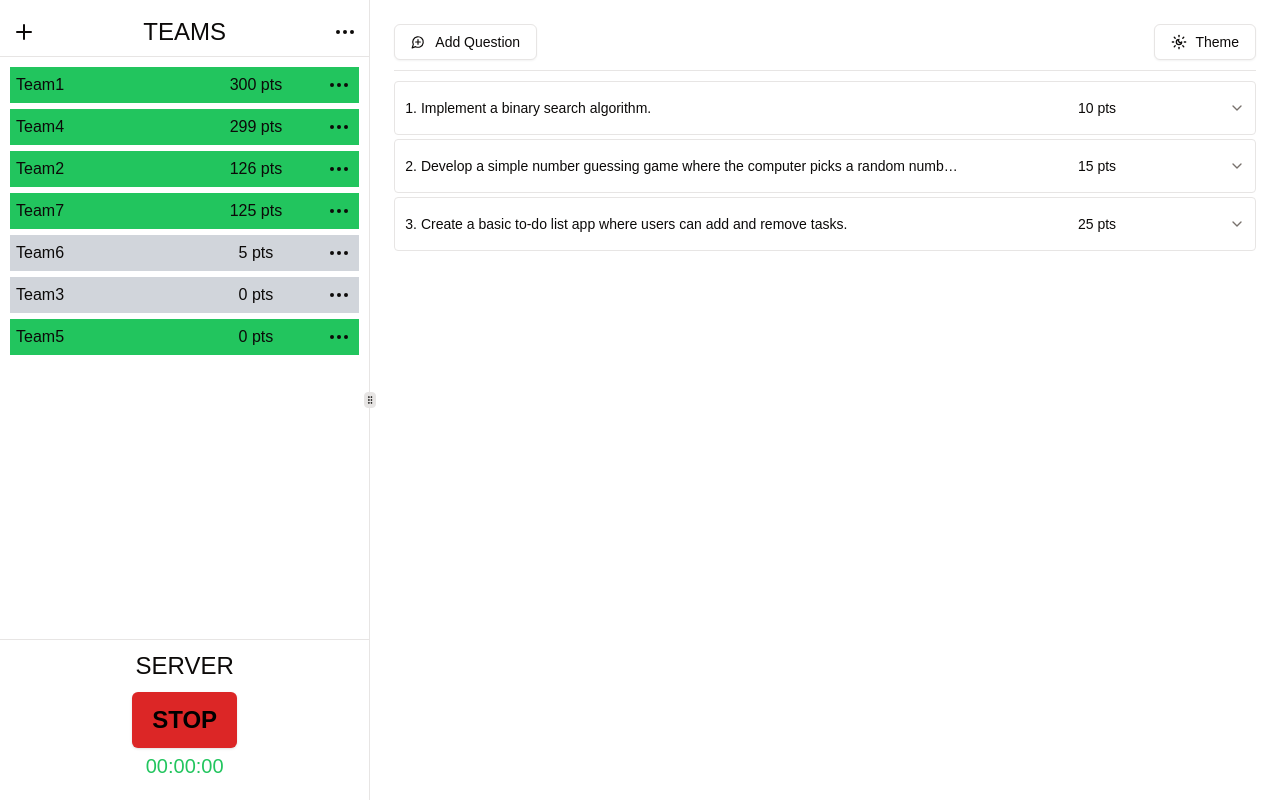
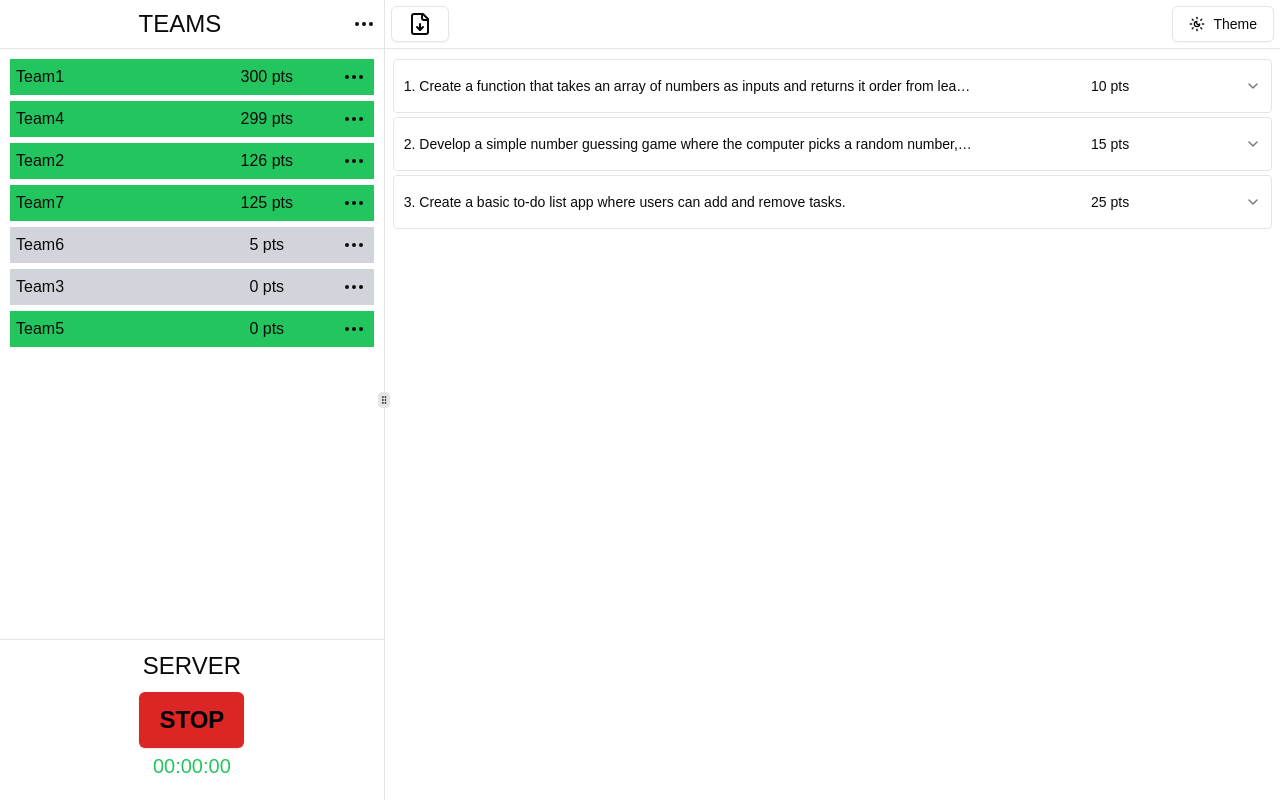
Before and after one commit to thecapst1/basalt, a Next.js app in the folder client/: page /host in a window 1280 px wide. Built offline with nearby package versions, Linux system fonts and the light colour scheme.

Commit message:
Removed CRUD operations, fixed formatting, and added temporary menu

```diff
--- /dev/null
+++ b/client/app/host/HeaderMenu.tsx
@@ -0,0 +1,19 @@
+'use client';
+import { Menubar, MenubarMenu, MenubarTrigger } from '@/components/ui/menubar';
+import { FileDown } from 'lucide-react';
+
+const HeaderMenu = () => {
+    const menuItems = [{ icon: <FileDown />, function: false }];
+
+    return (
+        <Menubar>
+            <MenubarMenu>
+                {menuItems.map((item, index) => (
+                    <MenubarTrigger key={index}>{item.icon}</MenubarTrigger>
+                ))}
+            </MenubarMenu>
+        </Menubar>
+    );
+};
+
+export default HeaderMenu;
--- a/client/app/host/NewQuestionDialog.tsx
+++ /dev/null
@@ -1,131 +0,0 @@
-'use client';
-import React, { useState, useEffect } from 'react';
-import { useForm, SubmitHandler } from 'react-hook-form';
-import { zodResolver } from '@hookform/resolvers/zod';
-import { z } from 'zod';
-import { Input } from '@/components/ui/input';
-import { Label } from '@/components/ui/label';
-import { Button } from '@/components/ui/button';
-import {
-    Dialog,
-    DialogContent,
-    DialogDescription,
-    DialogFooter,
-    DialogHeader,
-    DialogTitle,
-    DialogTrigger,
-} from '@/components/ui/dialog';
-import {
-    Select,
-    SelectContent,
-    SelectGroup,
-    SelectItem,
-    SelectTrigger,
-    SelectValue,
-} from '@/components/ui/select';
-import { MessageCirclePlus } from 'lucide-react';
-
-const QuestionFormSchema = z.object({
-    question: z.string().trim().min(1, 'Question cannot be empty!'),
-    points: z.string().trim().min(1, 'Please enter desired points!'),
-    language: z.string().trim().min(1, 'Please select a langauge'),
-});
-type QuestionFormValues = z.infer<typeof QuestionFormSchema>;
-interface AddQuestionDialogProps {
-    onAddQuestion: (data: QuestionFormValues) => boolean;
-}
-
-const AddQuestionDialog: React.FC<AddQuestionDialogProps> = ({ onAddQuestion }) => {
-    const [isOpen, setIsOpen] = useState(false);
-    const [errorMessage, setErrorMessage] = useState('');
-    const form = useForm<QuestionFormValues>({
-        resolver: zodResolver(QuestionFormSchema),
-        defaultValues: {
-            question: '',
-            points: '',
-            language: '',
-        },
-    });
-
-    useEffect(() => {
-        if (!isOpen) {
-            form.reset();
-        }
-    }, [isOpen, form]);
-
-    const handleAddQuestion: SubmitHandler<QuestionFormValues> = (data) => {
-        const isUnique = onAddQuestion(data);
-        if (!isUnique) {
-            setErrorMessage('Question must be unique!');
-        } else {
-            form.reset();
-            setErrorMessage('');
-            setIsOpen(false);
-        }
-    };
-
-    return (
-        <Dialog open={isOpen} onOpenChange={setIsOpen}>
-            <DialogTrigger className="flex items-center" asChild>
-                <Button variant={'outline'} className="mr-1.5">
-                    <MessageCirclePlus className="pr-0.5" />
-                    Add Question
-                </Button>
-            </DialogTrigger>
-            <DialogContent>
-                <DialogHeader>
-                    <DialogTitle>New Question</DialogTitle>
-                    <DialogDescription>
-                        Please enter all the required information for your question below.
-                    </DialogDescription>
-                    {errorMessage && <p className="text-red-500">{errorMessage}</p>}
-                </DialogHeader>
-                <div>
-                    <Label htmlFor="question">Question</Label>
-                    <Input
-                        type="text"
-                        id="question"
-                        placeholder="Enter your question"
-                        {...form.register('question')}
-                    />
-                    {form.formState.errors.question && (
-                        <p className="text-red-500">{form.formState.errors.question.message}</p>
-                    )}
-                    <Label htmlFor="points">Points</Label>
-                    <Input
-                        type="number"
-                        id="points"
-                        placeholder="Enter points"
-                        {...form.register('points')}
-                    />
-                    {form.formState.errors.points && (
-                        <p className="text-red-500">{form.formState.errors.points.message}</p>
-                    )}
-                    <Select onValueChange={(value) => form.setValue('language', value)}>
-                        <SelectTrigger className="mr-1.5 mt-2 w-44">
-                            <SelectValue placeholder="Select a langauge ..." />
-                            <SelectContent>
-                                <SelectGroup>
-                                    <SelectItem value="rs">Rust</SelectItem>
-                                    <SelectItem value="py">Python</SelectItem>
-                                    <SelectItem value="java">Java</SelectItem>
-                                    <SelectItem value="js">JavaScript</SelectItem>
-                                </SelectGroup>
-                            </SelectContent>
-                        </SelectTrigger>
-                    </Select>
-                    {form.formState.errors.language && (
-                        <p className="text-red-500">{form.formState.errors.language.message}</p>
-                    )}
-                </div>
-                <DialogFooter>
-                    <Button type="submit" onClick={form.handleSubmit(handleAddQuestion)}>
-                        Add Question
-                    </Button>
-                </DialogFooter>
-            </DialogContent>
-        </Dialog>
-    );
-};
-
-export default AddQuestionDialog;
--- a/client/app/host/NewTeamDialog.tsx
+++ /dev/null
@@ -1,99 +0,0 @@
-'use client';
-import React, { useState } from 'react';
-import { useForm, SubmitHandler } from 'react-hook-form';
-import { zodResolver } from '@hookform/resolvers/zod';
-import { z } from 'zod';
-import { Input } from '@/components/ui/input';
-import { Label } from '@/components/ui/label';
-import { Plus } from 'lucide-react';
-import { Button } from '@/components/ui/button';
-import {
-    Dialog,
-    DialogContent,
-    DialogDescription,
-    DialogFooter,
-    DialogHeader,
-    DialogTitle,
-    DialogTrigger,
-} from '@/components/ui/dialog';
-
-const TeamFormSchema = z.object({
-    name: z
-        .string()
-        .trim()
-        .min(1, 'Team name cannot be empty!')
-        .max(15, 'Team name cannot be more than 15 characters!'),
-    password: z.string().trim().min(1, 'Password cannot be empty!'),
-});
-type TeamFormValues = z.infer<typeof TeamFormSchema>;
-interface AddTeamDialogProps {
-    onAddTeam: (data: TeamFormValues) => boolean;
-}
-
-const AddTeamDialog: React.FC<AddTeamDialogProps> = ({ onAddTeam }) => {
-    const [isOpen, setIsOpen] = useState(false);
-    const [errorMessage, setErrorMessage] = useState<string>('');
-
-    const form = useForm<TeamFormValues>({
-        resolver: zodResolver(TeamFormSchema),
-        defaultValues: {
-            name: '',
-            password: '',
-        },
-    });
-
-    const handleAddTeam: SubmitHandler<TeamFormValues> = (data) => {
-        const isUnique = onAddTeam(data);
-        if (!isUnique) {
-            setErrorMessage('Team name must be unique!');
-        } else {
-            form.reset();
-            setErrorMessage('');
-            setIsOpen(false);
-        }
-    };
-
-    return (
-        <Dialog open={isOpen} onOpenChange={setIsOpen}>
-            <DialogTrigger onClick={() => setIsOpen(true)}>
-                <Plus />
-            </DialogTrigger>
-            <DialogContent>
-                <DialogHeader>
-                    <DialogTitle>New Team</DialogTitle>
-                    <DialogDescription>
-                        Enter a name and password for the new team. Remember these as the team will
-                        need them to connect!
-                    </DialogDescription>
-                </DialogHeader>
-                <form onSubmit={form.handleSubmit(handleAddTeam)} className="flex flex-col gap-4">
-                    <div>
-                        <Label htmlFor="name">Name</Label>
-                        <Input id="name" placeholder="Team Name" {...form.register('name')} />
-                        {form.formState.errors.name && (
-                            <p className="text-red-500">{form.formState.errors.name.message}</p>
-                        )}
-                    </div>
-                    <div>
-                        <Label htmlFor="password">Password</Label>
-                        <Input
-                            id="password"
-                            type="password"
-                            placeholder="Team Password"
-                            {...form.register('password')}
-                        />
-                        {form.formState.errors.password && (
-                            <p className="text-red-500">{form.formState.errors.password.message}</p>
-                        )}
-                    </div>
-                    {errorMessage && <div className="mt-2 text-red-500">{errorMessage}</div>}
-                    <DialogFooter>
-                        <Button type="submit">Add Team</Button>
-                    </DialogFooter>
-                </form>
-            </DialogContent>
-        </Dialog>
-    );
-};
-
-export default AddTeamDialog;
--- a/client/app/host/QuestionAccordion.tsx
+++ b/client/app/host/QuestionAccordion.tsx
@@ -30,7 +30,7 @@ interface QuestionAccordionProps {
 
 const QuestionAccordion: React.FC<QuestionAccordionProps> = ({ questions, onRemoveQuestion }) => {
     return (
-        <Accordion type="single" collapsible className="w-full">
+        <Accordion type="single" collapsible className="w-full pl-2 pr-2">
             {questions.map((q, index) => (
                 <AccordionItem
                     key={index}
--- a/client/app/host/page.tsx
+++ b/client/app/host/page.tsx
@@ -1,8 +1,6 @@
 'use client';
 import React, { useState, useEffect } from 'react';
 import { useTheme } from 'next-themes';
-import AddTeamDialog from '@/app/host/NewTeamDialog';
-import AddQuestionDialog from './NewQuestionDialog';
 import QuestionAccordion from './QuestionAccordion';
 import { Separator } from '@/components/ui/separator';
 import { Button } from '@/components/ui/button';
@@ -18,12 +16,18 @@ import {
     DropdownMenuSubTrigger,
     DropdownMenuTrigger,
 } from '@/components/ui/dropdown-menu';
-import { Ellipsis, Moon, Sun, SunMoon } from 'lucide-react';
+import { Ellipsis, Moon, Sun, SunMoon, Copy } from 'lucide-react';
+import HeaderMenu from './HeaderMenu';
 
 export default function Host() {
     const { setTheme } = useTheme();
     const [questions, setQuestions] = useState([
-        { question: 'Implement a binary search algorithm.', language: 'py', points: '10' },
+        {
+            question:
+                'Create a function that takes an array of numbers as inputs and returns it order from least to greatest.',
+            language: 'py',
+            points: '10',
+        },
         {
             question:
                 'Develop a simple number guessing game where the computer picks a random number, and the user tries to guess it.',
@@ -38,55 +42,18 @@ export default function Host() {
     ]);
     const [serverStatus, setServerStatus] = useState<'loading' | 'stop' | 'start'>('loading');
     const [teamList, setTeamList] = useState([
-        { name: 'Team1', password: 'password', points: 300, status: true },
-        { name: 'Team2', password: 'password', points: 126, status: true },
-        { name: 'Team3', password: 'password', points: 0, status: false },
-        { name: 'Team4', password: 'password', points: 299, status: true },
-        { name: 'Team5', password: 'password', points: 0, status: true },
-        { name: 'Team6', password: 'password', points: 5, status: false },
-        { name: 'Team7', password: 'password', points: 125, status: true },
+        { name: 'Team1', password: 'password1', points: 300, status: true },
+        { name: 'Team2', password: 'password2', points: 126, status: true },
+        { name: 'Team3', password: 'password3', points: 0, status: false },
+        { name: 'Team4', password: 'password4', points: 299, status: true },
+        { name: 'Team5', password: 'password5', points: 0, status: true },
+        { name: 'Team6', password: 'password6', points: 5, status: false },
+        { name: 'Team7', password: 'password7handleCopyPassword', points: 125, status: true },
     ]);
 
     useEffect(() => {
         setServerStatus('stop');
     }, []);
-
-    const handleAddQuestion = (data: { question: string; points: string; language: string }) => {
-        setQuestions((prevQuestions) => {
-            const isDuplicate = prevQuestions.some(
-                (q) =>
-                    q.question.toLowerCase() === data.question.toLowerCase() &&
-                    q.language.toLowerCase() === data.language.toLowerCase()
-            );
-            if (isDuplicate) {
-                return prevQuestions;
-            }
-            return [
-                ...prevQuestions,
-                { question: data.question, language: data.language, points: data.points },
-            ];
-        });
-
-        return !questions.some(
-            (q) =>
-                q.question.toLowerCase() === data.question.toLowerCase() &&
-                q.language.toLowerCase() === data.language.toLowerCase()
-        );
-    };
-
-    const handleAddTeam = (data: { name: string; password: string }): boolean => {
-        const isUnique = !teamList.some(
-            (team) => team.name.toLowerCase() === data.name.toLowerCase()
-        );
-
-        if (isUnique) {
-            setTeamList((prevTeams) => [
-                ...prevTeams,
-                { name: data.name, password: data.password, points: 0, status: false },
-            ]);
-        }
-        return isUnique;
-    };
 
     const disconnectAllTeams = () => {
         const updatedTeams = teamList.map((team) => ({
@@ -120,8 +87,8 @@ export default function Host() {
     return (
         <ResizablePanelGroup direction="horizontal" className="flex max-h-screen flex-grow">
             <ResizablePanel className="flex flex-col justify-center" defaultSize={30} maxSize={50}>
-                <div className="flex h-fit justify-between pl-3 pr-3 pt-4">
-                    <AddTeamDialog onAddTeam={handleAddTeam} />
+                <div className="flex h-fit items-center justify-between p-2">
+                    <div></div>
                     <p className="text-2xl uppercase">Teams</p>
                     <DropdownMenu>
                         <DropdownMenuTrigger>
@@ -134,7 +101,7 @@ export default function Host() {
                         </DropdownMenuContent>
                     </DropdownMenu>
                 </div>
-                <Separator className="mt-2" />
+                <Separator className="mt-2mt-2" />
                 <div className="flex flex-col gap-1.5 overflow-y-auto p-2.5">
                     {teamList
                         .sort((a, b) => b.points - a.points)
@@ -155,18 +122,19 @@ export default function Host() {
                                                 <DropdownMenuItem>Message</DropdownMenuItem>
                                                 <DropdownMenuSub>
                                                     <DropdownMenuSubTrigger>
-                                                        Edit
+                                                        Info
                                                     </DropdownMenuSubTrigger>
                                                     <DropdownMenuPortal>
                                                         <DropdownMenuSubContent>
-                                                            <DropdownMenuItem>
-                                                                Name
-                                                            </DropdownMenuItem>
-                                                            <DropdownMenuItem>
+                                                            <DropdownMenuItem
+                                                                onClick={() => {
+                                                                    navigator.clipboard.writeText(
+                                                                        team.password
+                                                                    );
+                                                                }}
+                                                            >
+                                                                <Copy />
                                                                 Password
-                                                            </DropdownMenuItem>
-                                                            <DropdownMenuItem>
-                                                                Points
                                                             </DropdownMenuItem>
                                                         </DropdownMenuSubContent>
                                                     </DropdownMenuPortal>
@@ -180,6 +148,17 @@ export default function Host() {
                                             </div>
                                         ) : (
                                             <div>
+                                                <DropdownMenuItem
+                                                    onClick={() => {
+                                                        navigator.clipboard.writeText(
+                                                            team.password
+                                                        );
+                                                    }}
+                                                >
+                                                    <Copy />
+                                                    Password
+                                                </DropdownMenuItem>
+                                                <DropdownMenuSeparator />
                                                 <DropdownMenuItem
                                                     onClick={() => handleRemoveTeam(team.name)}
                                                 >
@@ -213,11 +192,11 @@ export default function Host() {
             <ResizableHandle withHandle />
 
             <ResizablePanel
-                className="flex h-full min-h-screen w-full flex-col items-center p-6"
+                className="flex h-full min-h-screen w-full flex-col items-center"
                 defaultSize={70}
             >
-                <span className="flex w-full justify-start pb-2.5">
-                    <AddQuestionDialog onAddQuestion={handleAddQuestion} />
+                <span className="flex w-full justify-start p-1.5">
+                    <HeaderMenu />
                     <div className="ml-auto">
                         <DropdownMenu>
                             <DropdownMenuTrigger asChild>
```
